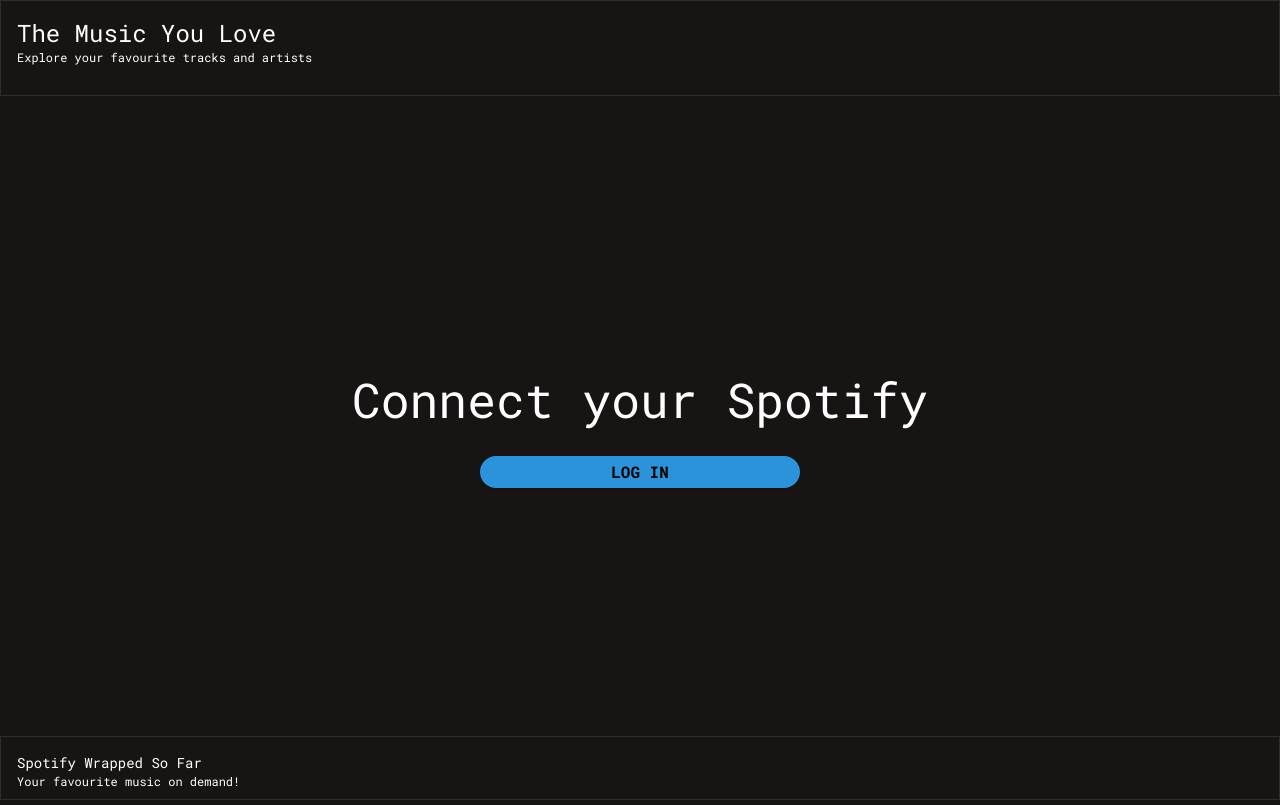
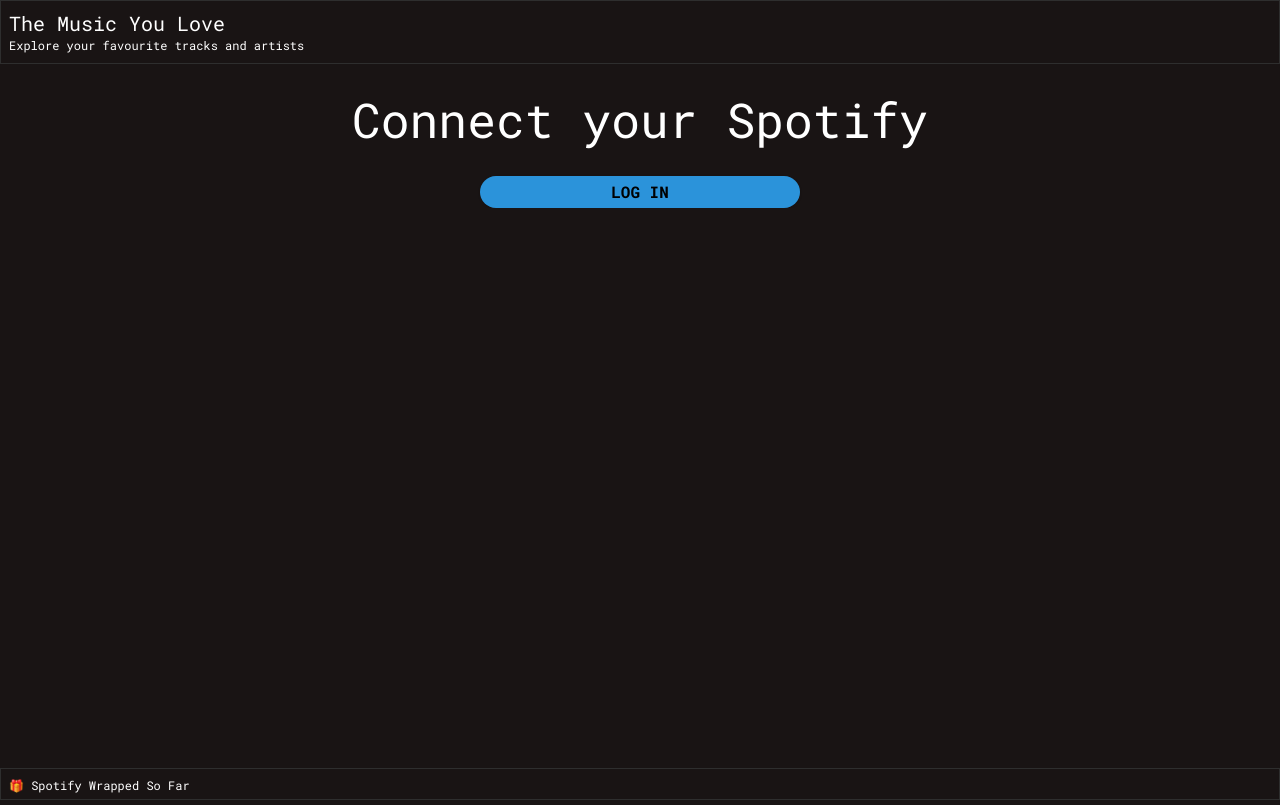
Before and after one commit to avhekkink/spotify-wrapped-so-far, a Next.js app: page / in a window 1280 px wide. Built offline with nearby package versions, Linux system fonts and the light colour scheme.

Commit message:
design edits

```diff
--- a/app/components/ArtistListItem.tsx
+++ b/app/components/ArtistListItem.tsx
@@ -3,8 +3,8 @@
 import { Artist } from '../types/spotify.ts';
 
 interface ArtistListItemProps {
-    className?: string;
-    artist: Artist;
+  className?: string;
+  artist: Artist;
 }
 
 const ArtistListItem = React.forwardRef((
@@ -18,19 +18,24 @@
     className={`block m-auto ${className}`}
     ref={ref}
   >
-    <div className="flex items-center space-x-8 bg-grey rounded-lg p-2 hover:bg-green-700 transition-colors cursor-pointer">
+    <div className="flex items-center space-x-8 bg-grey rounded-lg p-1 hover:bg-green-700 transition-colors cursor-pointer">
       <Image
         src={artist.profile_image_url}
         alt="Track cover photo"
-        width="64"
-        height="64"
+        width="40"
+        height="40"
         className="flex-none rounded-lg"
         loading="lazy"
       />
       <div className="min-w-0 flex flex-col items-start">
-        <h1 className="text-md text-white font-semibold leading-normal">
+        <h3 className="text-sm text-white font-semibold leading-normal">
           {artist.artist_name}
-        </h1>
+        </h3>
+        <h4 className="text-white text-xs italic leading-normal">
+          {Intl.NumberFormat('en', { notation: 'compact' }).format(artist.followers)}
+          {' '}
+          followers
+        </h4>
       </div>
     </div>
   </a>
--- a/app/components/TracksListItem.tsx
+++ b/app/components/TracksListItem.tsx
@@ -18,22 +18,22 @@
     className={`block m-auto ${className}`}
     ref={ref}
   >
-    <div className="flex items-center space-x-8 bg-grey rounded-lg p-2 hover:bg-green-700 transition-colors cursor-pointer">
+    <div className="flex items-center space-x-8 bg-grey rounded-lg p-1 hover:bg-green-700 transition-colors cursor-pointer">
       <Image
         src={track.thumbnail_image_url}
         alt="Track cover photo"
-        width="64"
-        height="64"
+        width="40"
+        height="40"
         className="flex-none rounded-lg"
         loading="lazy"
       />
       <div className="min-w-0 flex flex-col items-start">
-        <h1 className="text-md text-white font-semibold leading-normal">
+        <h3 className="text-sm text-white font-semibold leading-normal">
           {track.track_name}
-        </h1>
-        <h2 className="text-white text-sm leading-normal">
+        </h3>
+        <h4 className="text-white text-xs leading-normal">
           {track.artist_name}
-        </h2>
+        </h4>
       </div>
     </div>
   </a>
--- a/app/dashboard/page.tsx
+++ b/app/dashboard/page.tsx
@@ -74,6 +74,7 @@
             artist_name: artist.name,
             genres: artist.genres,
             popularity: artist.popularity,
+            followers: artist.followers.total,
           })),
         );
       }
@@ -106,19 +107,19 @@
   return (
     <div className="flex-col">
       {profile ? (
-        <div className="flex m-5 items-center justify-between">
+        <div className="flex m-2 items-center justify-between">
           <div className="flex items-center">
             {profile.profile_image_url
               && (
                 <Image
-                  className="inline-block h-8 w-8 rounded-full ring-2 ring-white mr-4"
+                  className="inline-block rounded-full ring-2 ring-white mr-2"
                   src={profile.profile_image_url}
                   alt="profile picture avatar"
-                  height="32"
-                  width="32"
+                  height="24"
+                  width="24"
                 />
               )}
-            <h2 className="text-white font-semibold text-lg">
+            <h2 className="text-white text-sm">
               {profile.display_name}
             </h2>
           </div>
@@ -137,13 +138,13 @@
           </a>
         </div>
       ) : null}
-      <div className="flex m-4 items-start gap-4 justify-between">
+      <div className="flex items-start gap-8 justify-center">
         {top10TracksLast6Months ? (
-          <div className="bg-black rounded-xl w-fit px-4 border border-grey mt-10 mx-auto">
-            <h2 className="font-bold text-lg p-4 text-white">
+          <div className="bg-black rounded-xl w-fit px-4 pb-2 border border-grey m-4">
+            <h2 className="font-bold text-lg p-2 text-white">
               Your Favourite Tracks
             </h2>
-            <ol className="list-decimal list-inside p-4">
+            <ol className="list-decimal list-inside">
               {(showAllTracks
                 ? top10TracksLast6Months
                 : top10TracksLast6Months.slice(0, 5)).map((track) => (
@@ -154,7 +155,7 @@
             {top10TracksLast6Months.length > 5 && (
               <button
                 type="button"
-                className="mb-4 ml-4 px-4 py-2 rounded-full font-semibold text-black transition-colors focus:outline-none focus:ring-2"
+                className="mb-2 ml-2 px-2 py-1 rounded-full font-semibold text-black transition-colors focus:outline-none focus:ring-2"
                 style={{
                   backgroundColor: 'var(--accent-green)',
                   color: 'var(--spotify-black)',
@@ -172,11 +173,11 @@
           </div>
         ) : null}
         {top10ArtistsLast6Months ? (
-          <div className="bg-black rounded-xl w-fit px-4 border border-grey mt-10 mx-auto">
-            <h2 className="font-bold text-lg p-4 text-white">
+          <div className="bg-black rounded-xl w-fit px-4 pb-2 border border-grey m-4">
+            <h2 className="font-bold text-lg p-2 text-white">
               Your Favourite Artists
             </h2>
-            <ol className="list-decimal list-inside p-4">
+            <ol className="list-decimal list-inside">
               {(showAllArtists
                 ? top10ArtistsLast6Months
                 : top10ArtistsLast6Months.slice(0, 5)).map((artist) => (
@@ -187,7 +188,7 @@
             {top10ArtistsLast6Months.length > 5 && (
               <button
                 type="button"
-                className="mb-4 ml-4 px-4 py-2 rounded-full font-semibold text-black transition-colors focus:outline-none focus:ring-2"
+                className="mb-2 ml-2 px-2 py-1 rounded-full font-semibold text-black transition-colors focus:outline-none focus:ring-2"
                 style={{
                   backgroundColor: 'var(--accent-green)',
                   color: 'var(--spotify-black)',
--- a/app/layout.tsx
+++ b/app/layout.tsx
@@ -1,7 +1,6 @@
 import React, { Suspense } from 'react';
 import './globals.css';
 import type { Metadata } from 'next';
-// Used for font optimization
 // eslint-disable-next-line camelcase
 import { Roboto_Mono } from 'next/font/google';
 
@@ -12,6 +11,9 @@
   description: 'Access your spotify wrapped throughout the year',
 };
 
+const HEADER_HEIGHT = '4rem'; // 16 * 0.25rem = 4rem
+const FOOTER_HEIGHT = '2rem'; // 8 * 0.25rem = 2rem
+
 export default function RootLayout({
   children,
 }: {
@@ -20,25 +22,45 @@
   return (
     <html lang="en">
       <body className={inter.className}>
-        <div className="flex flex-col h-screen min-h-screen">
-          <header className="h-24 border border-grey p-4">
-            <h1 className="text-white text-2xl">The Music You Love</h1>
+        {/* Fixed Header */}
+        <header
+          className="fixed top-0 left-0 w-full h-16 border border-grey p-2 bg-black z-10"
+          style={{ height: HEADER_HEIGHT }}
+        >
+          <h1 className="text-white text-xl">The Music You Love</h1>
           <h4 className="text-white text-xs">
             Explore your favourite tracks and artists
           </h4>
         </header>
-          <Suspense fallback={<div className="w-full h-full flex-1 overflow-y-auto place-content-center"><h1 className="text-white text-5xl py-8 self-center">Loading...</h1></div>}>
+
+        {/* Main Content */}
+        <main
+          className="w-full overflow-y-auto"
+          style={{
+            paddingTop: HEADER_HEIGHT,
+            paddingBottom: FOOTER_HEIGHT,
+            minHeight: `calc(100vh - ${HEADER_HEIGHT} - ${FOOTER_HEIGHT})`,
+          }}
+        >
+          <Suspense fallback={(
+            <div className="w-full h-full flex-1 overflow-y-auto place-content-center">
+              <h1 className="text-white text-5xl py-8 self-center">Loading...</h1>
+            </div>
+          )}
+          >
             {children}
           </Suspense>
-          <footer className="h-16 flex-none border border-grey">
-            <div className="p-4">
-              <h2 className="text-white text-sm"> Spotify Wrapped So Far</h2>
-              <h4 className="text-white text-xs">
-                Your favourite music on demand!
-              </h4>
+        </main>
+
+        {/* Fixed Footer */}
+        <footer
+          className="fixed bottom-0 left-0 w-full h-8 flex-none border border-grey bg-black z-10"
+          style={{ height: FOOTER_HEIGHT }}
+        >
+          <div className="p-2">
+            <h2 className="text-white text-xs">🎁 Spotify Wrapped So Far</h2>
           </div>
         </footer>
-        </div>
       </body>
     </html>
   );
--- a/app/types/spotify.ts
+++ b/app/types/spotify.ts
@@ -5,6 +5,7 @@
   artist_name: string;
   genres: string[];
   popularity: number;
+  followers: number;
 }
 
 export interface Track {
```
Lines whose indentation alone changed are shown as unchanged.
